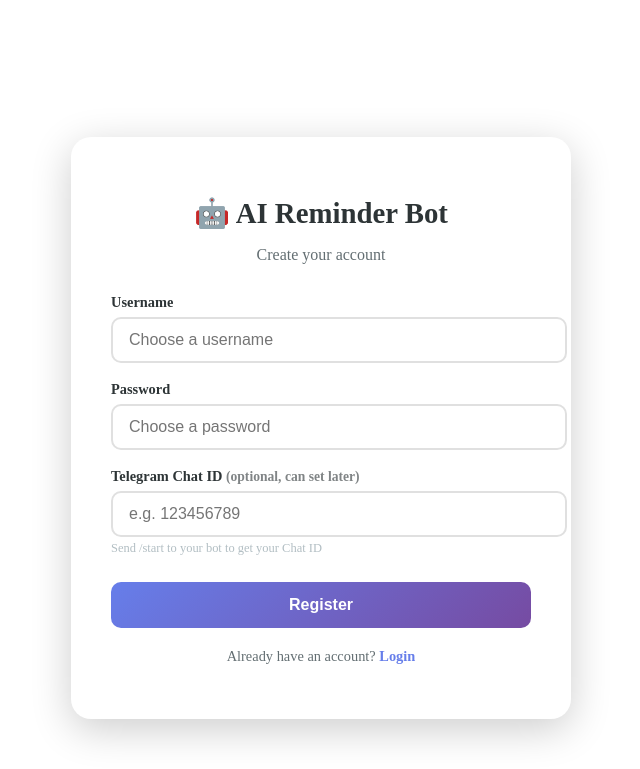
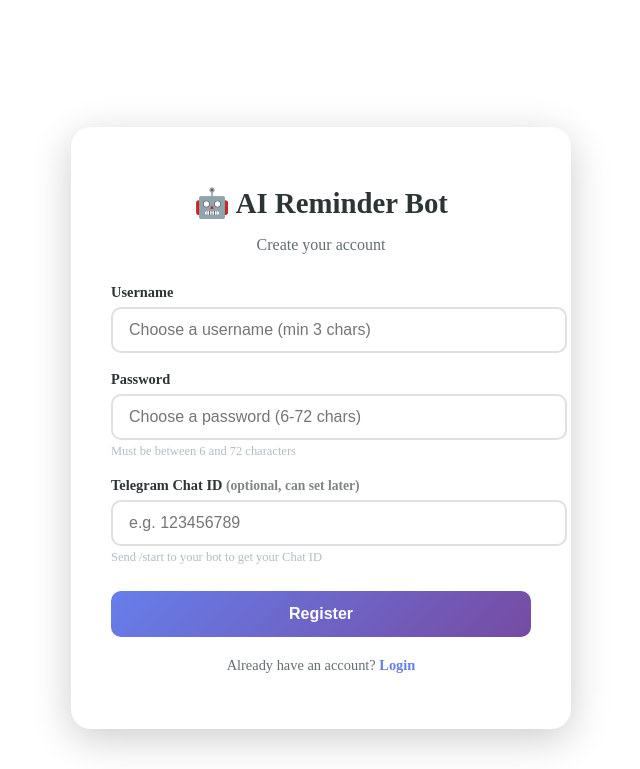
Before and after one commit to KrishaPanwala/ai_task_agent, a FastAPI app: page /register in a window 1280 px wide. Shown: the top 769 px of the page, without its empty margins (319-959 px from the left). Run offline with FastAPI, Linux system fonts and the light colour scheme; parts of the project's set-up code (start-up, migrations or seed data) failed here and were passed over.

Commit message:
multiuser3

```diff
--- a/app/main.py
+++ b/app/main.py
@@ -8,7 +8,6 @@ from pathlib import Path
 from telegram import Update
 from zoneinfo import ZoneInfo
 import os, dateparser, asyncio
-from sqlalchemy import text
 
 from app.db import engine, SessionLocal, Base
 from app.models import Task, User
@@ -17,11 +16,9 @@ from app.scheduler import start_scheduler, set_main_loop
 from app.telegram_bot_runner import start_telegram_bot_background
 from app.telegram import send_telegram_message
 from app.telegram_bot import application as telegram_app
-from app.auth import (
-    get_db, get_current_user, hash_password,
-    verify_password, create_token
-)
+from app.auth import get_db, get_current_user, hash_password, verify_password, create_token
 from sqlalchemy.orm import Session
+from sqlalchemy import text
 
 IST = ZoneInfo("Asia/Kolkata")
 
@@ -42,7 +39,6 @@ async def home(request: Request):
         return RedirectResponse(url="/dashboard")
     return RedirectResponse(url="/login")
 
-# ✅ Fix all template responses like this:
 @app.get("/login", response_class=HTMLResponse)
 async def login_page(request: Request):
     return templates.TemplateResponse(name="login.html", request=request)
@@ -67,9 +63,17 @@ async def register(
     chat_id: str = Form(None),
     db: Session = Depends(get_db)
 ):
+    if len(username) < 3:
+        return JSONResponse({"error": "Username must be at least 3 characters"}, status_code=400)
+    if len(password) < 6:
+        return JSONResponse({"error": "Password must be at least 6 characters"}, status_code=400)
+    if len(password) > 72:
+        return JSONResponse({"error": "Password must be less than 72 characters"}, status_code=400)
+
     existing = db.query(User).filter(User.username == username).first()
     if existing:
         return JSONResponse({"error": "Username already exists"}, status_code=400)
+
     user = User(
         username=username,
         password=hash_password(password),
@@ -225,12 +229,11 @@ async def delete_task(
 
 @app.on_event("startup")
 async def start_services():
-    # ✅ Step 1 — Create all new tables first (users table)
+    # ✅ Step 1 — Create all new tables first
     Base.metadata.create_all(bind=engine)
     print("✅ Tables created")
 
     # ✅ Step 2 — Add missing columns to existing tables
-    from sqlalchemy import text
     with engine.connect() as conn:
         conn.execute(text("ALTER TABLE tasks ADD COLUMN IF NOT EXISTS user_id INTEGER REFERENCES users(id)"))
         conn.execute(text("ALTER TABLE tasks ADD COLUMN IF NOT EXISTS is_recurring BOOLEAN DEFAULT FALSE"))
--- a/app/templates/register.html
+++ b/app/templates/register.html
@@ -16,11 +16,12 @@
         <div id="success-msg" class="success-msg" style="display:none"></div>
         <div class="form-group">
             <label>Username</label>
-            <input type="text" id="username" placeholder="Choose a username">
+            <input type="text" id="username" placeholder="Choose a username (min 3 chars)">
         </div>
         <div class="form-group">
             <label>Password</label>
-            <input type="password" id="password" placeholder="Choose a password">
+            <input type="password" id="password" placeholder="Choose a password (6-72 chars)" maxlength="72">
+            <small>Must be between 6 and 72 characters</small>
         </div>
         <div class="form-group">
             <label>Telegram Chat ID <span style="opacity:0.6;font-size:0.85rem">(optional, can set later)</span></label>
@@ -48,6 +49,21 @@ async function register() {
         errorMsg.style.display = "block";
         return;
     }
+    if (username.length < 3) {
+        errorMsg.textContent = "⚠️ Username must be at least 3 characters";
+        errorMsg.style.display = "block";
+        return;
+    }
+    if (password.length < 6) {
+        errorMsg.textContent = "⚠️ Password must be at least 6 characters";
+        errorMsg.style.display = "block";
+        return;
+    }
+    if (password.length > 72) {
+        errorMsg.textContent = "⚠️ Password must be less than 72 characters";
+        errorMsg.style.display = "block";
+        return;
+    }
 
     btn.textContent = "Registering...";
     btn.disabled = true;
@@ -71,6 +87,10 @@ async function register() {
         setTimeout(() => window.location.href = "/login", 1500);
     }
 }
+
+document.addEventListener("keypress", e => {
+    if (e.key === "Enter") register();
+});
 </script>
 </body>
 </html>
```
